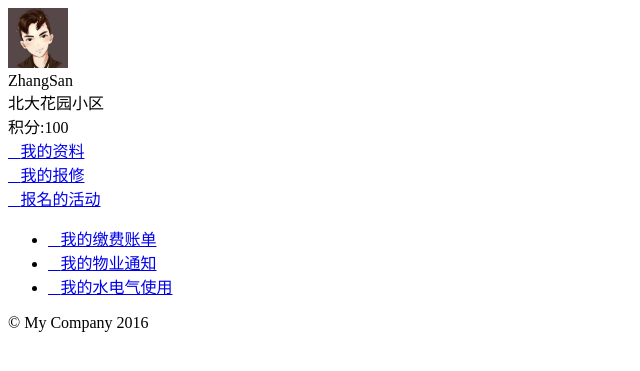
After one commit to JanC238/yii2wechat, a Yii app: template frontend/views/user/index.php in a window 1280 px wide. The commit adds this page. Shown: the top 371 px of the page, without its empty margins (0-640 px from the left). Run offline with PHP 8.4 and a stand-in for Yii, Linux system fonts and the light colour scheme; the template is opened without the code that fills it, so the values that code supplies are empty; some libraries are stand-ins or nearby versions.

Commit message:
用户报修信息

```diff
--- a/frontend/views/layouts/index.php
+++ b/frontend/views/layouts/index.php
@@ -35,10 +35,10 @@ AppAsset::register($this);
                 <p class="navbar-text"><a href="fuwu.html" class="navbar-link">服务</a></p>
             </div>
             <div class="col-xs-3">
-                <p class="navbar-text"><a href="faxian.html" class="navbar-link">发现</a></p>
+                <p class="navbar-text"><a href="" class="navbar-link">发现</a></p>
             </div>
             <div class="col-xs-3">
-                <p class="navbar-text"><a href="my.html" class="navbar-link">我的</a></p>
+                <p class="navbar-text"><a href="<?=\yii\helpers\Url::to(['user/index'])?>" class="navbar-link">我的</a></p>
             </div>
         </div>
     </nav>
--- /dev/null
+++ b/frontend/views/user/index.php
@@ -0,0 +1,40 @@
+<?php
+/**
+ * Created by PhpStorm.
+ * User: zzzzz
+ * Date: 2016-08-01
+ * Time: 09:20
+ */
+?>
+<div class="container">
+    <div class="blank"></div>
+    <div class="row">
+        <div class="col-xs-3">
+            <img src="../image/5.png" width="60" height="60"/>
+        </div>
+        <div class="col-xs-9">
+            ZhangSan<br/>
+            北大花园小区<br/>
+            积分:<span class="text-danger">100</span>
+        </div>
+    </div>
+    <div class="blank"></div>
+    <div class="row text-center myLabel">
+        <div class="col-xs-4 label-danger"><a href="#"><span class="iconfont">&#xe60b;</span>我的资料</a></div>
+        <div class="col-xs-4 label-success"><a href="<?= \yii\helpers\Url::to(['user/task']) ?>"><span class="iconfont">&#xe609;</span>我的报修</a>
+        </div>
+        <div class="col-xs-4 label-primary"><a href="#"><span class="iconfont">&#xe606;</span>报名的活动</a></div>
+    </div>
+    <div class="blank"></div>
+    <div>
+        <ul class="list-group fuwuList">
+            <li class="list-group-item"><a href="diaochawenjuan.html" class="text-danger"><span class="iconfont">&#xe60a;</span>我的缴费账单</a>
+            </li>
+            <li class="list-group-item"><a href="yezhurenzheng.html" class="text-info"><span
+                        class="iconfont">&#xe608;</span>我的物业通知</a></li>
+            <li class="list-group-item"><a href="yezhurenzheng.html" class="text-info"><span
+                        class="iconfont">&#xe607;</span>我的水电气使用</a></li>
+        </ul>
+    </div>
+</div>
+</div>
```
Also changed, not shown: frontend/controllers/UserController.php (added, +35 -0 lines), frontend/views/user/task.php (added, +45 -0 lines).
